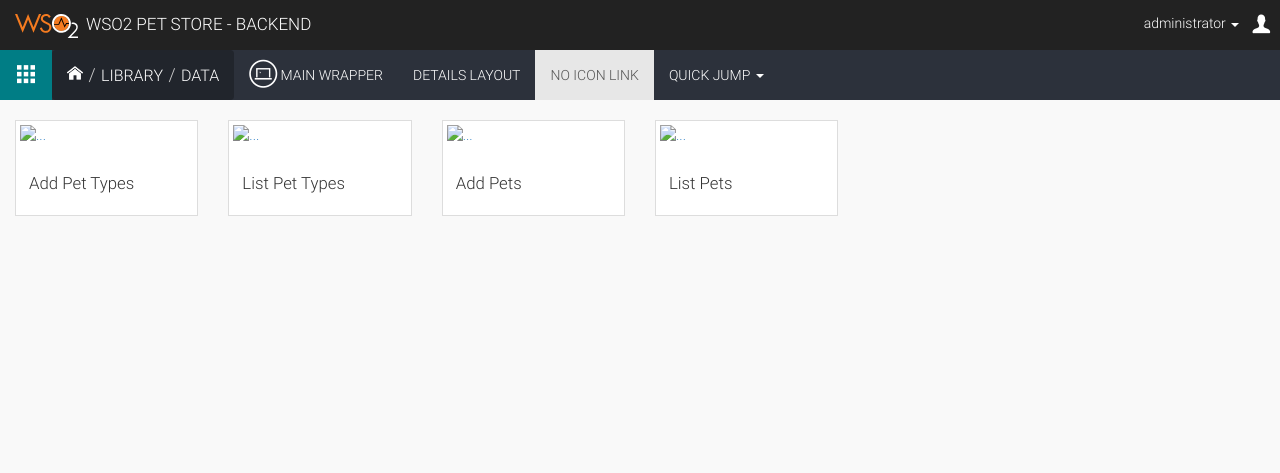
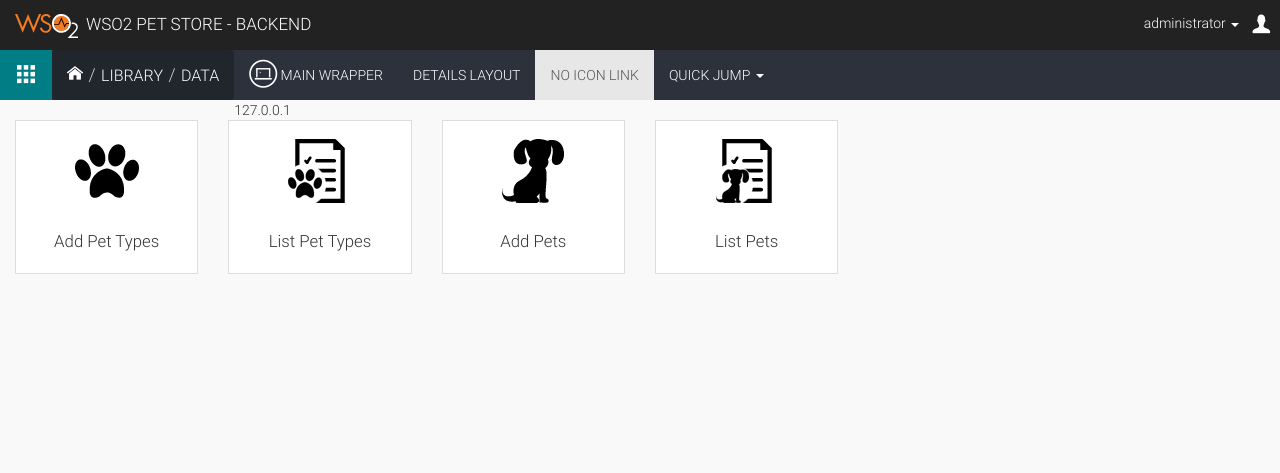
Before and after one commit to lakwarus/petstore-admin-fe, a PHP site: page /html/index.php in a window 1280 px wide. Shown: the top 473 px of the page. Run offline with PHP 8.4, Linux system fonts and the light colour scheme; the visitor is signed in with stand-in values (Sample User, id 1); some web fonts are replaced.

Commit message:
add icons to action blocks

```diff
--- a/html/css/custom.css
+++ b/html/css/custom.css
@@ -292,4 +292,11 @@ button.grey-bg {
 }
 .thumbnail-overide>.caption h3{
     font-size: 1.2em;
+    text-align: center;
 }
+a.thumbnail-overide:hover{
+   text-decoration: none;
+}
+.thumbnail-overide img{
+    margin-top: 1em;
+}
--- a/html/index.php
+++ b/html/index.php
@@ -1,7 +1,7 @@
 <?php
 session_start();
 if(!isset($_SESSION['username'])){
-    header("location:login.php");
+   // header("location:login.php");
 }
 ?>
 <!--
@@ -149,14 +149,16 @@ if(!isset($_SESSION['username'])){
 
 <!-- #page-content-wrapper -->
 <div class="page-content-wrapper">
-
+    <?php
+    echo $_SERVER['SERVER_ADDR'];
+    ?>
     <!-- page content -->
     <div class="container-fluid body-wrapper">
         <div class="clearfix"></div>
         <div class="row">
             <div class="col-xs-6 col-md-2">
                 <a href="#" class="thumbnail thumbnail-overide">
-                    <img data-src="holder.js/100%x180" alt="...">
+                    <img src="images/paw-pets.png" alt="Add Pet Types">
                     <div class="caption">
                         <h3>Add Pet Types</h3>
                     </div>
@@ -164,7 +166,7 @@ if(!isset($_SESSION['username'])){
             </div>
             <div class="col-xs-6 col-md-2">
                 <a href="#" class="thumbnail thumbnail-overide">
-                    <img data-src="holder.js/100%x180" alt="...">
+                    <img src="images/list-pet-type.png" alt="List Pet Types">
                     <div class="caption">
                         <h3>List Pet Types</h3>
                     </div>
@@ -172,7 +174,7 @@ if(!isset($_SESSION['username'])){
             </div>
             <div class="col-xs-6 col-md-2">
                 <a href="#" class="thumbnail thumbnail-overide">
-                    <img data-src="holder.js/100%x180" alt="...">
+                    <img src="images/pets.png" alt="Add Pets">
                     <div class="caption">
                         <h3>Add Pets</h3>
                     </div>
@@ -180,7 +182,7 @@ if(!isset($_SESSION['username'])){
             </div>
             <div class="col-xs-6 col-md-2 ">
                 <a href="#" class="thumbnail thumbnail-overide">
-                    <img data-src="holder.js/100%x180" alt="...">
+                    <img src="images/list-pets.png" alt="List Pets">
                     <div class="caption">
                         <h3>List Pets</h3>
                     </div>
```
Also changed, not shown: html/images/list-pet-type.png (added), html/images/list-pets.png (added), html/images/paw-pets.png (added), html/images/pets.png (added).
